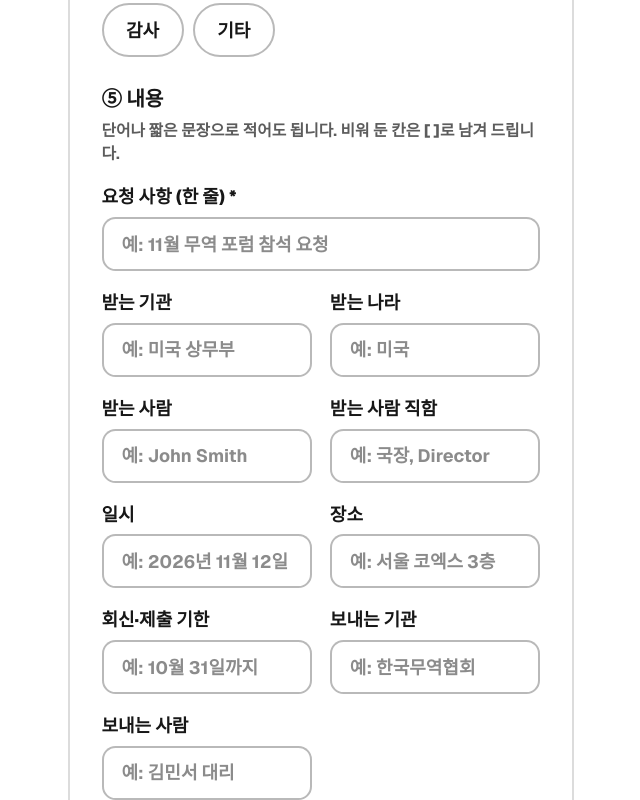
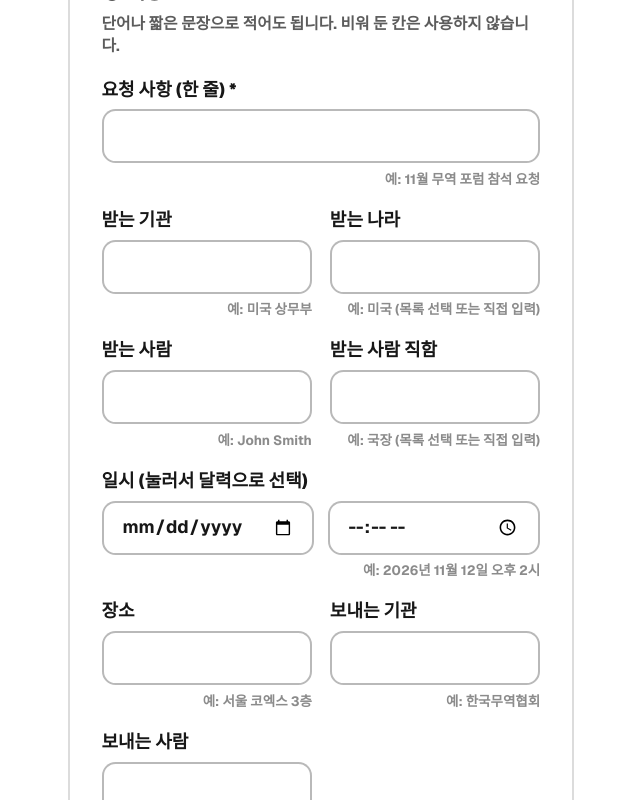
Before and after one commit to kimminseo-pixel/global-letter-helper, a Next.js app: page /write in a window 1280 px wide. Shown: the part 700-1500 px from the top of the page, without its empty margins (23-663 px from the left). Built offline with nearby package versions, Linux system fonts and the light colour scheme.

Commit message:
작성 화면 개선: 기한 칸 제거, 예시를 칸 오른쪽 아래 작은 글씨로, 일시 달력·나라·직함 선택 목록, 비운 칸은 초안에서 생략, 안내 문구를 폼 아래로

```diff
--- a/app/write/page.tsx
+++ b/app/write/page.tsx
@@ -24,9 +24,9 @@ export default function WritePage() {
         </Link>
       </header>
 
+      <LetterForm />
+
       <Notice />
-
-      <LetterForm />
     </main>
   );
 }
--- a/components/LetterForm.tsx
+++ b/components/LetterForm.tsx
@@ -35,9 +35,9 @@ type FormState = {
   recipientTitle: string;
   senderOrg: string;
   senderName: string;
-  dateTime: string;
+  date: string;
+  time: string;
   place: string;
-  deadline: string;
 };
 
 const INITIAL: FormState = {
@@ -55,10 +55,44 @@ const INITIAL: FormState = {
   recipientTitle: "",
   senderOrg: "",
   senderName: "",
-  dateTime: "",
+  date: "",
+  time: "",
   place: "",
-  deadline: "",
 };
+
+
+/** 받는 나라 선택지 (목록에 없으면 직접 입력할 수 있다) */
+const COUNTRIES = [
+  "미국", "중국", "일본", "영국", "독일", "프랑스", "캐나다", "호주", "뉴질랜드", "싱가포르",
+  "베트남", "태국", "인도네시아", "말레이시아", "필리핀", "인도", "파키스탄", "방글라데시", "몽골", "카자흐스탄",
+  "우즈베키스탄", "러시아", "튀르키예", "사우디아라비아", "아랍에미리트", "카타르", "이스라엘", "이집트", "남아프리카공화국", "나이지리아",
+  "케냐", "에티오피아", "브라질", "멕시코", "아르헨티나", "칠레", "콜롬비아", "페루", "이탈리아", "스페인",
+  "네덜란드", "벨기에", "스위스", "스웨덴", "노르웨이", "핀란드", "덴마크", "폴란드", "체코", "헝가리",
+  "오스트리아", "그리스", "포르투갈", "대만", "홍콩", "스리랑카", "네팔", "캄보디아", "라오스", "미얀마",
+];
+
+/** 받는 사람 직함 선택지 (목록에 없으면 직접 입력할 수 있다) */
+const TITLES = [
+  "장관", "차관", "대사", "총영사", "국장", "과장", "팀장", "담당관", "담당자",
+  "사장", "대표이사", "부사장", "이사", "본부장", "부장", "차장", "교수", "총장", "사무총장", "회장",
+  "Minister", "Ambassador", "Director-General", "Director", "Manager", "President", "CEO", "Professor",
+];
+
+/** 달력·시간 입력값(2026-11-12, 14:00)을 공문에 쓰기 쉬운 한국어 표기로 바꾼다. */
+function formatDateTime(date: string, time: string): string {
+  const d = /^(\d{4})-(\d{2})-(\d{2})$/.exec(date);
+  if (!d) return "";
+  let text = `${d[1]}년 ${Number(d[2])}월 ${Number(d[3])}일`;
+  const t = /^(\d{2}):(\d{2})$/.exec(time);
+  if (t) {
+    const hour = Number(t[1]);
+    const minute = Number(t[2]);
+    const half = hour < 12 ? "오전" : "오후";
+    const h12 = hour % 12 === 0 ? 12 : hour % 12;
+    text += ` ${half} ${h12}시${minute > 0 ? ` ${minute}분` : ""}`;
+  }
+  return text;
+}
 
 type ErrorState = { message: string; fieldErrors: Record<string, string[]> };
 
@@ -117,14 +151,18 @@ function TextField({
   value,
   onChange,
   maxLength,
-  placeholder,
+  example,
+  listId,
   error,
 }: {
   label: string;
   value: string;
   onChange: (value: string) => void;
   maxLength: number;
-  placeholder?: string;
+  /** 입력 예시. 칸 안이 아니라 칸 오른쪽 아래에 작게 보여 준다. */
+  example?: string;
+  /** 선택지 목록(datalist) id. 칸을 눌러 고르거나 직접 입력할 수 있다. */
+  listId?: string;
   error?: string;
 }) {
   return (
@@ -134,10 +172,15 @@ function TextField({
         type="text"
         value={value}
         maxLength={maxLength}
-        placeholder={placeholder}
+        list={listId}
         onChange={(event) => onChange(event.target.value)}
         className="h-12 rounded-xl border-2 border-foreground/30 bg-background px-4 text-base focus-visible:border-accent focus-visible:outline-none"
       />
+      {example ? (
+        <span className="text-right text-xs font-bold text-foreground/50">
+          예: {example}
+        </span>
+      ) : null}
       {error ? (
         <span role="alert" className="text-sm font-extrabold text-red-600">
           {error}
@@ -166,13 +209,19 @@ export default function LetterForm() {
     setError(null);
     setResult(null);
 
+    // 달력·시간 칸은 하나의 일시 문장으로 합쳐 보낸다.
+    const { date: _date, time: _time, ...formWithoutDateParts } = form;
+    void _date;
+    void _time;
+
     try {
       const response = await fetch("/api/letters", {
         method: "POST",
         headers: { "Content-Type": "application/json" },
         // '기타'를 고르지 않은 경우의 직접 입력 칸 값은 보내지 않는다.
         body: JSON.stringify({
-          ...form,
+          ...formWithoutDateParts,
+          dateTime: formatDateTime(form.date, form.time),
           recipientTypeNote:
             form.recipientType === "other" ? form.recipientTypeNote : "",
           letterTypeNote:
@@ -246,7 +295,7 @@ export default function LetterForm() {
             value={form.recipientTypeNote}
             onChange={set("recipientTypeNote")}
             maxLength={LIMITS.recipientTypeNote}
-            placeholder="예: 국제기구, 대학, 협회, 연구소"
+            example="국제기구, 대학, 협회, 연구소"
             error={fieldError("recipientTypeNote")}
           />
         ) : null}
@@ -263,7 +312,7 @@ export default function LetterForm() {
             value={form.letterTypeNote}
             onChange={set("letterTypeNote")}
             maxLength={LIMITS.letterTypeNote}
-            placeholder="예: 계약 연장 문의"
+            example="계약 연장 문의"
             error={fieldError("letterTypeNote")}
           />
         ) : null}
@@ -272,8 +321,8 @@ export default function LetterForm() {
           <div>
             <h2 className="text-lg font-extrabold">⑤ 내용</h2>
             <p className="mt-1 text-sm text-foreground/70">
-              단어나 짧은 문장으로 적어도 됩니다. 비워 둔 칸은{" "}
-              <span className="font-extrabold">[ ]</span>로 남겨 드립니다.
+              단어나 짧은 문장으로 적어도 됩니다. 비워 둔 칸은 사용하지
+              않습니다.
             </p>
           </div>
 
@@ -282,7 +331,7 @@ export default function LetterForm() {
             value={form.purpose}
             onChange={set("purpose")}
             maxLength={LIMITS.purpose}
-            placeholder="예: 11월 무역 포럼 참석 요청"
+            example="11월 무역 포럼 참석 요청"
             error={fieldError("purpose")}
           />
 
@@ -292,7 +341,7 @@ export default function LetterForm() {
               value={form.recipientOrg}
               onChange={set("recipientOrg")}
               maxLength={LIMITS.recipientOrg}
-              placeholder="예: 미국 상무부"
+              example="미국 상무부"
               error={fieldError("recipientOrg")}
             />
             <TextField
@@ -300,7 +349,8 @@ export default function LetterForm() {
               value={form.country}
               onChange={set("country")}
               maxLength={LIMITS.country}
-              placeholder="예: 미국"
+              listId="country-list"
+              example="미국 (목록 선택 또는 직접 입력)"
               error={fieldError("country")}
             />
             <TextField
@@ -308,7 +358,7 @@ export default function LetterForm() {
               value={form.recipientName}
               onChange={set("recipientName")}
               maxLength={LIMITS.recipientName}
-              placeholder="예: John Smith"
+              example="John Smith"
               error={fieldError("recipientName")}
             />
             <TextField
@@ -316,39 +366,50 @@ export default function LetterForm() {
               value={form.recipientTitle}
               onChange={set("recipientTitle")}
               maxLength={LIMITS.recipientTitle}
-              placeholder="예: 국장, Director"
+              listId="title-list"
+              example="국장 (목록 선택 또는 직접 입력)"
               error={fieldError("recipientTitle")}
             />
-            <TextField
-              label="일시"
-              value={form.dateTime}
-              onChange={set("dateTime")}
-              maxLength={LIMITS.dateTime}
-              placeholder="예: 2026년 11월 12일 오후 2시"
-              error={fieldError("dateTime")}
-            />
+
+            <div className="flex flex-col gap-1.5 sm:col-span-2">
+              <span className="text-base font-extrabold">
+                일시 (눌러서 달력으로 선택)
+              </span>
+              <div className="grid grid-cols-2 gap-3">
+                <input
+                  type="date"
+                  aria-label="날짜"
+                  value={form.date}
+                  onChange={(event) => set("date")(event.target.value)}
+                  className="h-12 rounded-xl border-2 border-foreground/30 bg-background px-4 text-base focus-visible:border-accent focus-visible:outline-none"
+                />
+                <input
+                  type="time"
+                  aria-label="시간"
+                  value={form.time}
+                  onChange={(event) => set("time")(event.target.value)}
+                  className="h-12 rounded-xl border-2 border-foreground/30 bg-background px-4 text-base focus-visible:border-accent focus-visible:outline-none"
+                />
+              </div>
+              <span className="text-right text-xs font-bold text-foreground/50">
+                예: 2026년 11월 12일 오후 2시
+              </span>
+            </div>
+
             <TextField
               label="장소"
               value={form.place}
               onChange={set("place")}
               maxLength={LIMITS.place}
-              placeholder="예: 서울 코엑스 3층"
+              example="서울 코엑스 3층"
               error={fieldError("place")}
-            />
-            <TextField
-              label="회신·제출 기한"
-              value={form.deadline}
-              onChange={set("deadline")}
-              maxLength={LIMITS.deadline}
-              placeholder="예: 10월 31일까지"
-              error={fieldError("deadline")}
             />
             <TextField
               label="보내는 기관"
               value={form.senderOrg}
               onChange={set("senderOrg")}
               maxLength={LIMITS.senderOrg}
-              placeholder="예: 한국무역협회"
+              example="한국무역협회"
               error={fieldError("senderOrg")}
             />
             <TextField
@@ -356,7 +417,7 @@ export default function LetterForm() {
               value={form.senderName}
               onChange={set("senderName")}
               maxLength={LIMITS.senderName}
-              placeholder="예: 김민서 대리"
+              example="김민서 대리"
               error={fieldError("senderName")}
             />
           </div>
@@ -369,15 +430,28 @@ export default function LetterForm() {
               value={form.content}
               maxLength={LIMITS.content}
               rows={3}
-              placeholder="더 전하고 싶은 내용이 있으면 짧게 적어 주세요."
               onChange={(event) => set("content")(event.target.value)}
               className="rounded-xl border-2 border-foreground/30 bg-background px-4 py-3 text-base focus-visible:border-accent focus-visible:outline-none"
             />
+            <span className="text-right text-xs font-bold text-foreground/50">
+              예: 통역이 필요합니다
+            </span>
           </label>
           <p className="text-sm text-foreground/60">
             실명·연락처 대신 직함 위주로 적는 것을 권장합니다.
           </p>
         </div>
+
+        <datalist id="country-list">
+          {COUNTRIES.map((name) => (
+            <option key={name} value={name} />
+          ))}
+        </datalist>
+        <datalist id="title-list">
+          {TITLES.map((name) => (
+            <option key={name} value={name} />
+          ))}
+        </datalist>
 
         <button
           type="submit"
--- a/components/LetterResult.tsx
+++ b/components/LetterResult.tsx
@@ -66,7 +66,7 @@ export default function LetterResult({ result }: { result: LetterResponse }) {
           <p className="text-sm text-foreground/70">
             {blanks > 0
               ? `비어 있는 [ ]가 ${blanks}곳 있습니다. 아래 "빠진 항목 제안"을 확인해 채워 주세요.`
-              : "비어 있는 [ ]가 없습니다."}
+              : "입력하지 않은 항목은 초안에서 생략했습니다."}
           </p>
           <button
             type="button"
--- a/lib/letter/schema.ts
+++ b/lib/letter/schema.ts
@@ -16,7 +16,6 @@ export const LIMITS = {
   letterTypeNote: 100,
   dateTime: 100,
   place: 100,
-  deadline: 100,
 } as const;
 
 /** 선택 항목: 코드 값, 화면 라벨 (DESIGN §2.2) */
@@ -81,10 +80,9 @@ export const letterRequestSchema = z.object({
     .min(1, "목적을 입력해 주세요")
     .max(LIMITS.purpose, `${LIMITS.purpose}자 이하로 입력해 주세요`),
   content: optionalText(LIMITS.content),
-  /** 단답 입력 칸: 일시(행사·회의 등), 장소, 기한(회신·제출) — 입력된 것만 초안에 반영한다. */
+  /** 단답 입력 칸: 일시(행사·회의 등), 장소 — 입력된 것만 초안에 반영한다. */
   dateTime: optionalText(LIMITS.dateTime),
   place: optionalText(LIMITS.place),
-  deadline: optionalText(LIMITS.deadline),
   language: z.enum(values(LANGUAGES)).default(DEFAULT_LANGUAGE),
   letterType: z.enum(values(LETTER_TYPES)).default(DEFAULT_LETTER_TYPE),
   /** 공문 작성 목적이 '기타'일 때 직접 적는 칸 */
```
Also changed, not shown: lib/letter/generate.ts (+4 -3 lines), lib/letter/prompt.ts (+7 -7 lines).
